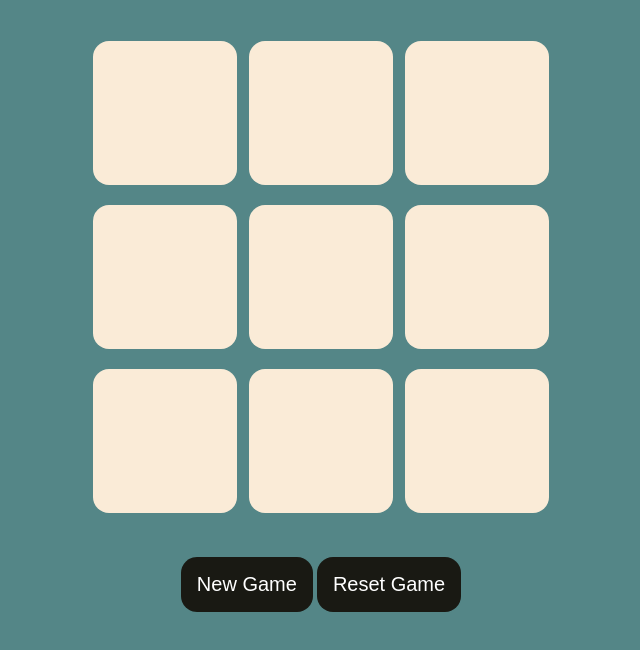
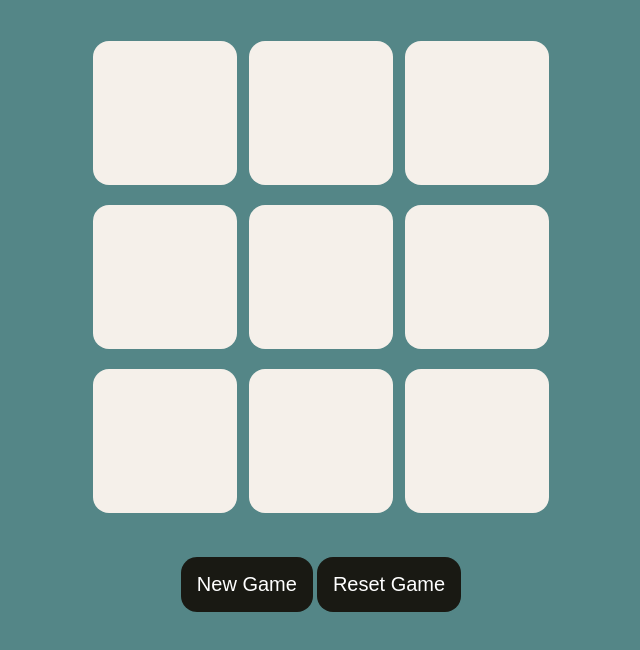
Before and after one commit to baliharsha/tic-tac-toe, a plain HTML site: page index.html in a window 1280 px wide. Shown: the part 40-690 px from the top of the page, without its empty margins (319-959 px from the left). Drawn offline with Linux system fonts and the light colour scheme.

Commit message:
first commit

```diff
--- a/style.css
+++ b/style.css
@@ -19,8 +19,8 @@ body{
     border-radius: 1rem;
     border: none;
     font-size: 8vmin;
-    color: #b0413e;
-    background-color: antiquewhite;
+    color: #d01d17;
+    background-color: rgb(245, 240, 234);
 
 }
 .game{
```
Also changed, not shown: 1 other file.
